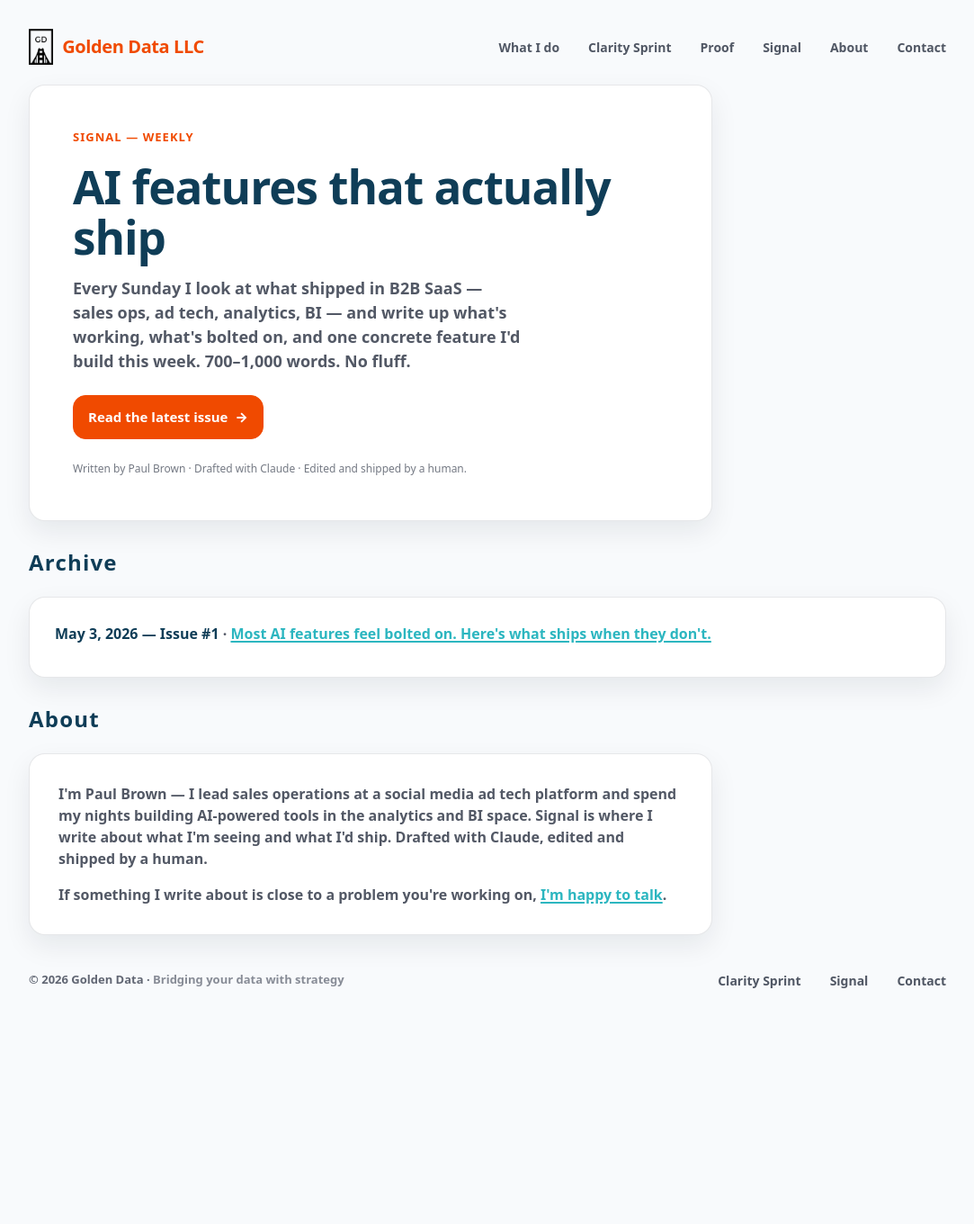
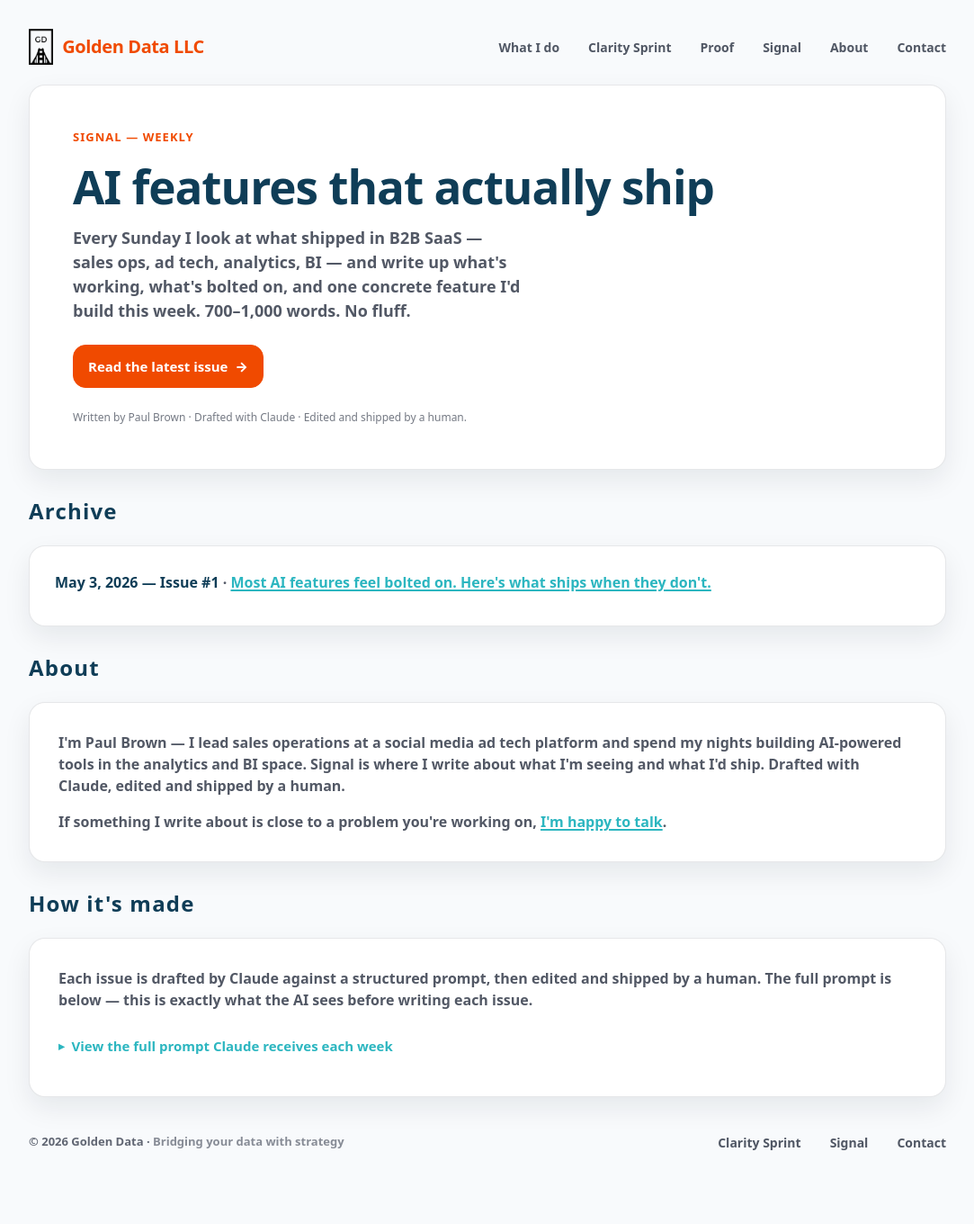
Before and after one commit to browningtons/golden-data, a Jekyll site: the page built from signal/index.html, in a window 1280 px wide. Shown: the whole page at 90% size, without its empty margins (98-1181 px from the left). Built offline with Jekyll 4.4.1, drawn with Linux system fonts in a browser that asks for light colours; before the commit the page ends 1180 px from its top, so only the background shows below that.

Commit message:
Add full-width sections and expandable writing prompt to Signal page
Removed max-width constraints on header and about cards so all sections
match. Added "How it's made" section with a collapsible details element
showing the newsletter prompt Claude receives each week.

Co-Authored-By: Claude Opus 4.6 <noreply@anthropic.com>

```diff
--- a/signal/index.html
+++ b/signal/index.html
@@ -4,7 +4,7 @@ title: Signal
 description: Signal — a weekly newsletter about AI features that actually ship in B2B SaaS. Sales ops, ad tech, analytics, BI. Sunday mornings.
 ---
 <div class="signal-header">
-  <div class="card" style="padding: 48px; max-width: 760px;">
+  <div class="card" style="padding: 48px;">
     <p class="eyebrow">Signal — Weekly</p>
 
     <h1>AI features that actually ship</h1>
@@ -46,7 +46,7 @@ description: Signal — a weekly newsletter about AI features that actually ship
     <div class="rule" aria-hidden="true"></div>
   </div>
 
-  <div class="card" style="padding: 32px; max-width: 760px;">
+  <div class="card" style="padding: 32px;">
     <p>
       I'm Paul Brown — I lead sales operations at a social media ad tech platform and spend my nights
       building AI-powered tools in the analytics and BI space. Signal is where I write about what I'm
@@ -58,3 +58,70 @@ description: Signal — a weekly newsletter about AI features that actually ship
     </p>
   </div>
 </section>
+
+<section id="how-its-made">
+  <div class="section-header">
+    <h2>How it's made</h2>
+    <div class="rule" aria-hidden="true"></div>
+  </div>
+
+  <div class="card" style="padding: 32px;">
+    <p style="margin-bottom: 16px;">
+      Each issue is drafted by Claude against a structured prompt, then edited and shipped by a human.
+      The full prompt is below — this is exactly what the AI sees before writing each issue.
+    </p>
+
+    <details class="signal-routine">
+      <summary>View the full prompt Claude receives each week</summary>
+      <div class="routine-content">
+
+        <p>You are my analytics career newsletter editor. Each week, write a concise, high-value newsletter based on these core target roles:</p>
+        <ul>
+          <li>Staff / Principal Analytics Engineer</li>
+          <li>Senior / Staff Data Analyst</li>
+          <li>Product Analytics Manager</li>
+          <li>BI / Data Analytics Leadership (Director, Head of Analytics)</li>
+          <li>Fintech or Compliance-Focused Analytics Roles</li>
+        </ul>
+
+        <h3>Before drafting — learn from prior issues</h3>
+        <p>Query the issue database, sorted by Issue Date desc, and pull the last 3–4 issues. From each, read:</p>
+        <ul>
+          <li><strong>Edited Version</strong> — Paul's actual edits. This is the strongest voice signal you have. If he consistently shortens intros, start shorter. If he kills a recurring phrase, kill it.</li>
+          <li><strong>Feedback</strong> — open editorial questions and pattern notes. Resolve them in this issue or carry them forward explicitly.</li>
+          <li><strong>Headlines / Tags</strong> — what's already been covered. Do NOT re-pitch the same headline. If a story is still moving, find the new angle.</li>
+          <li><strong>Voice Score</strong> — track the trend. If it's drifting down, name what changed in your Feedback note for this issue.</li>
+          <li><strong>Status</strong> — only Approved or Published issues count as voice anchors. Drafts and Archived are noise.</li>
+        </ul>
+        <p>If there are no prior issues (cold start), proceed without this step and note it in Feedback.</p>
+
+        <h3>Voice cast (locked until Paul recasts)</h3>
+        <ul>
+          <li><strong>Primary</strong>: Sam Harris (dry) — precise, data-respecting, occasionally cutting. Default register for the whole letter.</li>
+          <li><strong>Supporting</strong>: Hitchens — for the sharpening / "you're lying to yourself" lines. Use sparingly: one or two per issue, on the lines that need to land hard.</li>
+          <li><strong>Never</strong>: Reynolds-Bateman, Mr. Meseeks, Timmy. Wrong audience.</li>
+          <li><strong>House style</strong> — no LinkedIn-speak (leverage / synergy / empower / journey / unlock), no exclamation points, no false cheer, earn the period. Aim for 6+ instances of the "X. Y." telltale shape per issue.</li>
+        </ul>
+
+        <h3>Structure (3 sections)</h3>
+
+        <h4>1. Career Snapshot</h4>
+        <p>Summarize the analytics job market for senior IC and leadership roles. Highlight salary trends, top hiring companies, and common skills required. Call out which roles are especially hot or competitive this week.</p>
+
+        <h4>2. Tech &amp; Market Trends</h4>
+        <p>Curate 3–5 headlines about Snowflake, Databricks, Power BI/Fabric, dbt, analytics engineering, or BI leadership. Include a brief insight on how each trend relates to these roles (portfolio ideas, interview talking points).</p>
+
+        <h4>3. Next Action Plan</h4>
+        <ul>
+          <li>One portfolio or resume enhancement idea aligned with these roles.</li>
+          <li>One networking or outreach action (e.g., a LinkedIn post idea, conversation starter).</li>
+          <li>A 7-day micro-skill focus (e.g., dbt semantic layer, Fabric Copilot, cost optimization in Snowflake).</li>
+        </ul>
+
+        <h3>After filing</h3>
+        <p>End with a one-paragraph summary: what you covered, what you avoided (and why — usually because a prior issue covered it), what changed in voice or format from last week, and the open feedback items Paul should weigh in on.</p>
+
+      </div>
+    </details>
+  </div>
+</section>
--- a/styles.css
+++ b/styles.css
@@ -727,3 +727,75 @@ ul.list-check li::before {
   left: 0;
   font-weight: 900;
 }
+
+/* --- Signal Routine (Expandable) --- */
+.signal-routine summary {
+  cursor: pointer;
+  font-size: 15px;
+  font-weight: 700;
+  color: var(--accent-secondary);
+  padding: 12px 0;
+  list-style: none;
+  display: flex;
+  align-items: center;
+  gap: 8px;
+}
+
+.signal-routine summary::-webkit-details-marker {
+  display: none;
+}
+
+.signal-routine summary::before {
+  content: "▸";
+  font-size: 13px;
+  transition: transform 0.2s ease;
+}
+
+.signal-routine[open] summary::before {
+  transform: rotate(90deg);
+}
+
+.signal-routine summary:hover {
+  color: var(--heading-color);
+}
+
+.routine-content {
+  padding: 24px 0 8px;
+  border-top: 1px solid var(--border);
+  margin-top: 8px;
+}
+
+.routine-content h3 {
+  font-size: 16px;
+  margin-top: 24px;
+  margin-bottom: 8px;
+}
+
+.routine-content h3:first-child {
+  margin-top: 0;
+}
+
+.routine-content h4 {
+  font-size: 14px;
+  font-weight: 700;
+  color: var(--heading-color);
+  margin-top: 16px;
+  margin-bottom: 6px;
+}
+
+.routine-content p {
+  font-size: 14px;
+  line-height: 1.6;
+}
+
+.routine-content ul,
+.routine-content ol {
+  font-size: 14px;
+  padding-left: 20px;
+}
+
+.routine-content li {
+  font-size: 14px;
+  margin-bottom: 6px;
+  font-weight: 500;
+}
```
